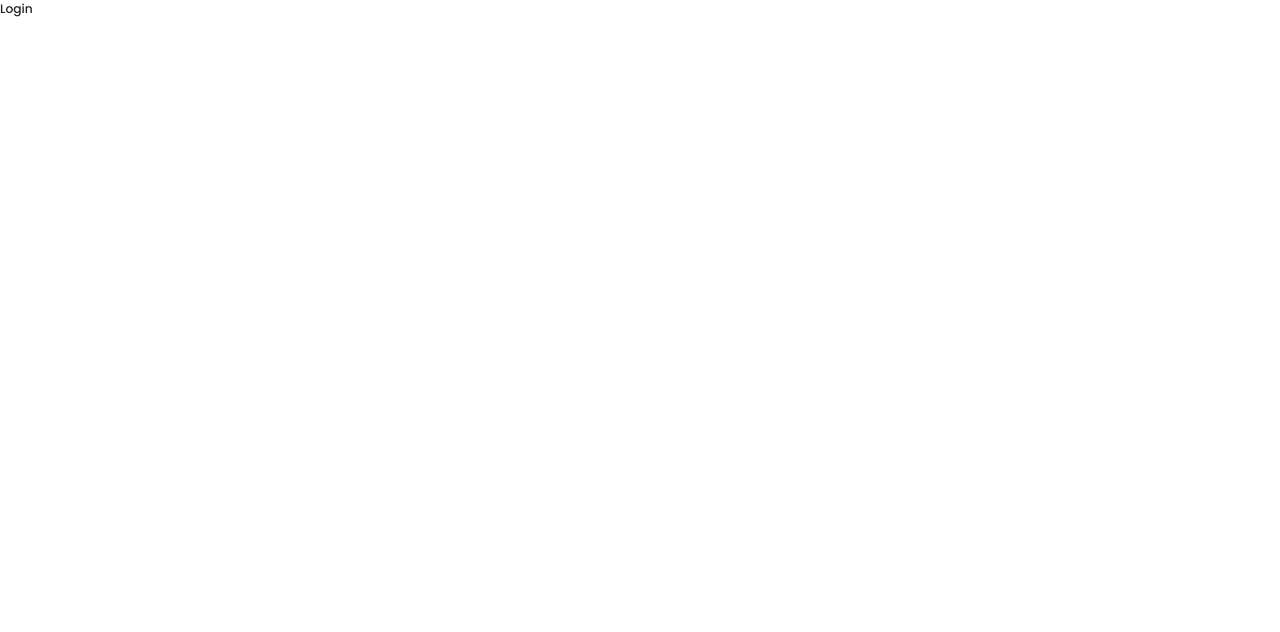
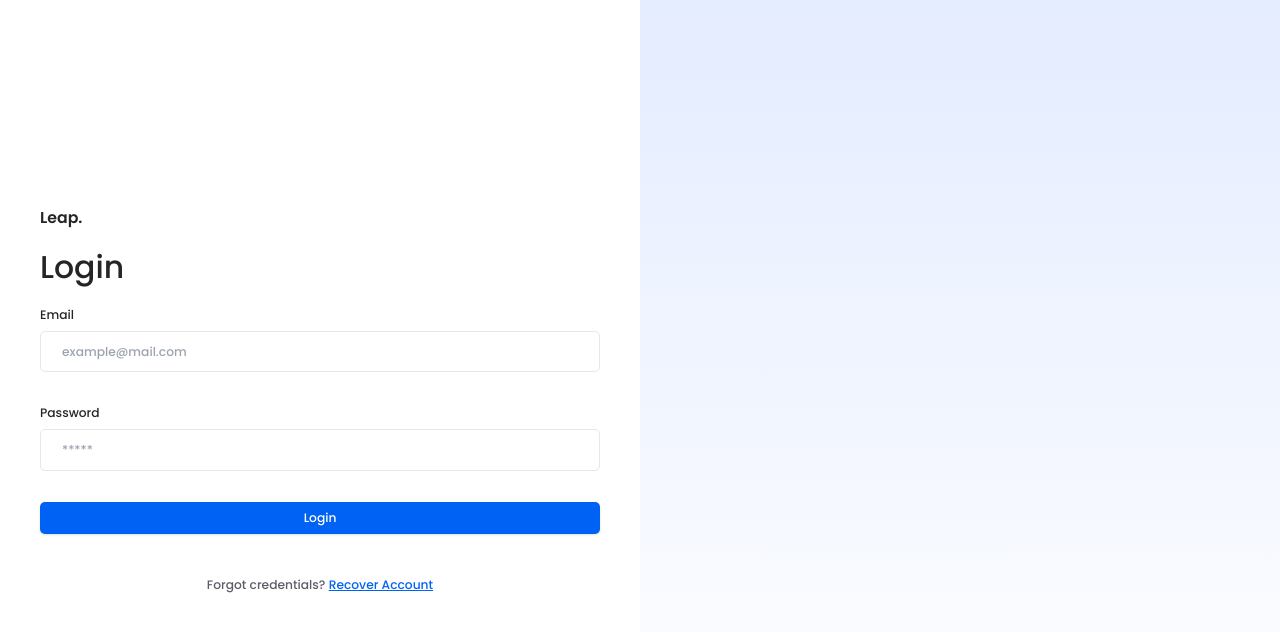
Before and after one commit to Separatis-BNCC/leap-dashboard, a React (Vite) app: page /login in a window 1280 px wide. Shown: the top 632 px of the page. Built offline with nearby package versions, Linux system fonts and the light colour scheme; no server answers.

Commit message:
[BNCC-18]: Implemented admin login page

```diff
--- a/package.json
+++ b/package.json
@@ -13,18 +13,23 @@
     "@radix-ui/react-icons": "^1.3.0",
     "@radix-ui/react-slot": "^1.1.0",
     "@tanstack/react-query": "^5.48.0",
+    "axios": "^1.7.2",
     "class-variance-authority": "^0.7.0",
     "clsx": "^2.1.1",
     "date-fns": "^3.6.0",
+    "js-cookie": "^3.0.5",
     "lucide-react": "^0.397.0",
     "react": "^18.3.1",
     "react-day-picker": "^8.10.1",
     "react-dom": "^18.3.1",
+    "react-hook-form": "^7.52.0",
+    "react-loading-skeleton": "^3.4.0",
     "react-router-dom": "^6.24.0",
     "tailwind-merge": "^2.3.0",
     "tailwindcss-animate": "^1.0.7"
   },
   "devDependencies": {
+    "@types/js-cookie": "^3.0.6",
     "@types/node": "^20.14.9",
     "@types/react": "^18.3.3",
     "@types/react-dom": "^18.3.0",
--- a/src/components/ui/Button.tsx
+++ b/src/components/ui/Button.tsx
@@ -1,8 +1,9 @@
 import * as React from "react";
-import { Slot } from "@radix-ui/react-slot";
+import { Slot, Slottable } from "@radix-ui/react-slot";
 import { cva, type VariantProps } from "class-variance-authority";
 
 import { cn } from "@/lib/utils";
+import { LoadingSpinner } from "./LoadingSpinner";
 
 const buttonVariants = cva(
   "inline-flex items-center justify-center whitespace-nowrap rounded-md text-sm font-medium transition-colors focus-visible:outline-none focus-visible:ring-1 focus-visible:ring-ring disabled:pointer-events-none disabled:opacity-50",
@@ -39,17 +40,36 @@ export interface ButtonProps
   extends React.ButtonHTMLAttributes<HTMLButtonElement>,
     VariantProps<typeof buttonVariants> {
   asChild?: boolean;
+  isLoading?: boolean;
 }
 
 const Button = React.forwardRef<HTMLButtonElement, ButtonProps>(
-  ({ className, variant, size, asChild = false, ...props }, ref) => {
+  (
+    {
+      className,
+      variant,
+      size,
+      isLoading,
+      asChild = false,
+      children,
+      ...props
+    },
+    ref
+  ) => {
     const Comp = asChild ? Slot : "button";
     return (
       <Comp
-        className={cn(buttonVariants({ variant, size, className }))}
+        className={cn(buttonVariants({ variant, size }), className)}
         ref={ref}
         {...props}
-      />
+      >
+        <Slottable>{children}</Slottable>
+        {isLoading && (
+          <Slottable>
+            <LoadingSpinner className="stroke-white ml-2" />
+          </Slottable>
+        )}
+      </Comp>
     );
   }
 );
--- /dev/null
+++ b/src/components/ui/Input.tsx
@@ -0,0 +1,64 @@
+import { HTMLAttributes, forwardRef } from "react";
+import Skeleton from "react-loading-skeleton";
+import { cn } from "@/lib/utils";
+
+type Props = {
+  label: string;
+  placeholder: string;
+  className?: string;
+  hint?: string;
+  disabled?: boolean;
+  value?: string;
+  type?: string;
+  isLoading?: boolean;
+  errorMessage?: string;
+};
+
+const Input = forwardRef<
+  HTMLInputElement,
+  Props & HTMLAttributes<HTMLInputElement>
+>(function (
+  {
+    label,
+    disabled,
+    isLoading,
+    placeholder,
+    type = "text",
+    className,
+    errorMessage,
+    hint,
+    onChange,
+    onBlur,
+    ...props
+  },
+  ref
+) {
+  return (
+    <div className={className}>
+      <div className="flex justify-between">
+        <label className="">{label}</label>
+        {errorMessage && <p className="text-red-400">{errorMessage}</p>}
+      </div>
+      {!isLoading ? (
+        <input
+          {...props}
+          ref={ref}
+          onChange={onChange}
+          onBlur={onBlur}
+          disabled={disabled}
+          type={type}
+          className={cn(
+            "border-[1px] border-slate-200 rounded-md w-full px-6 py-3 mt-2 disabled:text-slate-500",
+            errorMessage && "border-red-400"
+          )}
+          placeholder={placeholder}
+        />
+      ) : (
+        <Skeleton height={"2.75rem"} className="mt-2" />
+      )}
+      <p className="text-slate-500 mt-3 leading-[200%]">{hint}</p>
+    </div>
+  );
+});
+
+export default Input;
--- /dev/null
+++ b/src/components/ui/LoadingSpinner.tsx
@@ -0,0 +1,22 @@
+import { cn } from "@/lib/utils";
+
+type Props = { className?: string };
+
+export function LoadingSpinner({ className }: Props) {
+  return (
+    <svg
+      xmlns="http://www.w3.org/2000/svg"
+      width="14"
+      height="14"
+      viewBox="0 0 24 24"
+      fill="none"
+      stroke="currentColor"
+      strokeWidth="3.5"
+      strokeLinecap="round"
+      strokeLinejoin="round"
+      className={cn("animate-spin", className)}
+    >
+      <path d="M21 12a9 9 0 1 1-6.219-8.56" />
+    </svg>
+  );
+}
--- /dev/null
+++ b/src/hooks/auth/useLoginMutation.tsx
@@ -0,0 +1,48 @@
+import { ServerErrorResponse, ServerSuccessResponse } from "@/lib/types";
+import { API } from "@/service/API";
+import { useMutation } from "@tanstack/react-query";
+import { AxiosError } from "axios";
+import { useNavigate } from "react-router-dom";
+import Cookies from "js-cookie";
+
+type LoginFields = {
+  password: string;
+  email: string;
+};
+
+type SuccessResponse = ServerSuccessResponse<{
+  email: string;
+  role: number;
+  token: string;
+}>;
+
+type Props = {
+  onError: (errorMessage: string) => void;
+};
+
+export default function useLoginMutation({ onError }: Props) {
+  const navigate = useNavigate();
+
+  const loginMutation = useMutation({
+    mutationFn: (fields: LoginFields) => {
+      return API.post<SuccessResponse>("/login", fields);
+    },
+    onError: (error) => {
+      const serverError = (error as AxiosError).response?.data;
+      const errorMessage = (serverError as ServerErrorResponse).msg;
+      onError(errorMessage);
+    },
+    onSuccess: (data) => {
+      const { token, role } = data.data.data;
+      // Prevent non-admin users from logging into the dashboard
+      if (role !== 1) {
+        onError("Invalid email or password!");
+        return;
+      }
+      Cookies.set("token", token);
+      navigate("/dashboard");
+    },
+  });
+
+  return { loginMutation };
+}
--- /dev/null
+++ b/src/lib/config.ts
@@ -0,0 +1 @@
+export const API_URL = import.meta.env.VITE_API_URL;
--- /dev/null
+++ b/src/lib/types.ts
@@ -0,0 +1,10 @@
+export type ServerErrorResponse = {
+  msg: string;
+  status: number;
+};
+
+export type ServerSuccessResponse<Data> = {
+  status: number;
+  msg: "Success";
+  data: Data;
+};
--- a/src/pages/AppLayout.tsx
+++ b/src/pages/AppLayout.tsx
@@ -3,9 +3,21 @@ import { Outlet } from "react-router-dom";
 
 export default function AppLayout() {
   return (
-    <div>
+    <div className="grid grid-cols-[auto_1fr]">
       <Navbar />
-      <Outlet />
+      <main className="bg-bg min-h-screen w-full">
+        <div className="w-full bg-white flex justify-between px-4 py-2 items-center">
+          <p>Welcome, Admin</p>
+          <div>
+            <img
+              className="h-8 object-cover aspect-square rounded-full overflow-hidden"
+              src="https://images.unsplash.com/photo-1599566150163-29194dcaad36?fm=jpg&w=3000&auto=format&fit=crop&q=60&ixlib=rb-4.0.3&ixid=M3wxMjA3fDB8MHxwaG90by1wYWdlfHx8fGVufDB8fHx8fA%3D%3D"
+              alt=""
+            />
+          </div>
+        </div>
+        <Outlet />
+      </main>
     </div>
   );
 }
--- a/src/pages/Login.tsx
+++ b/src/pages/Login.tsx
@@ -1,3 +1,86 @@
+import { Button } from "@/components/ui/Button";
+import Input from "@/components/ui/Input";
+import useLoginMutation from "@/hooks/auth/useLoginMutation";
+import { SubmitHandler, useForm } from "react-hook-form";
+
+type RegisterValues = {
+  email: string;
+  password: string;
+};
+
 export default function Login() {
-  return <div>Login</div>;
+  const {
+    register,
+    handleSubmit,
+    setError,
+    formState: { errors },
+  } = useForm<RegisterValues>();
+
+  const displayError = (errorMessage: string) => {
+    setError("email", {
+      message: errorMessage,
+    });
+    setError("password", {
+      message: errorMessage,
+    });
+  };
+  const { loginMutation } = useLoginMutation({
+    onError(message) {
+      displayError(message);
+    },
+  });
+
+  const onSubmit: SubmitHandler<RegisterValues> = (value) => {
+    loginMutation.mutate({
+      password: value.password,
+      email: value.email,
+    });
+  };
+
+  return (
+    <main className="grid grid-cols-2">
+      <div className="px-8 py-8 flex items-center justify-center flex-col">
+        <form
+          onSubmit={handleSubmit(onSubmit)}
+          className="max-w-[40rem] w-full mx-auto"
+        >
+          <p className="font-semibold text-lg mb-4 text-dark">Leap.</p>
+          <h1 className="text-[2.25rem] mb-4 text-dark">Login</h1>
+
+          <div className="grid gap-6">
+            <Input
+              label="Email"
+              placeholder="example@mail.com"
+              {...register("email", { required: "This field is required" })}
+              errorMessage={errors.email?.message}
+            />
+
+            <Input
+              label="Password"
+              placeholder="*****"
+              type="password"
+              {...register("password", { required: "This field is required" })}
+              errorMessage={errors.password?.message}
+            />
+          </div>
+          <Button
+            className="w-full py-4 mt-6"
+            variant="accent"
+            isLoading={loginMutation.isPending}
+          >
+            Login
+          </Button>
+        </form>
+        <div className="flex items-center justify-center mt-12">
+          <p className="text-light">
+            Forgot credentials?{" "}
+            <span className="text-highlight underline hover:opacity-60 transition-all duration-100 cursor-pointer">
+              Recover Account
+            </span>
+          </p>
+        </div>
+      </div>
+      <div className="bg-gradient-to-b from-[#E4ECFF] to-[#F2F7FF]w-full min-h-screen"></div>
+    </main>
+  );
 }
--- /dev/null
+++ b/src/service/API.ts
@@ -0,0 +1,6 @@
+import { API_URL } from "@/lib/config";
+import axios from "axios";
+
+export const API = axios.create({
+  baseURL: API_URL,
+});
```
Also changed, not shown: src/main.tsx (+8 -7 lines), 2 other files (tests, documents, lock files or other folders).
